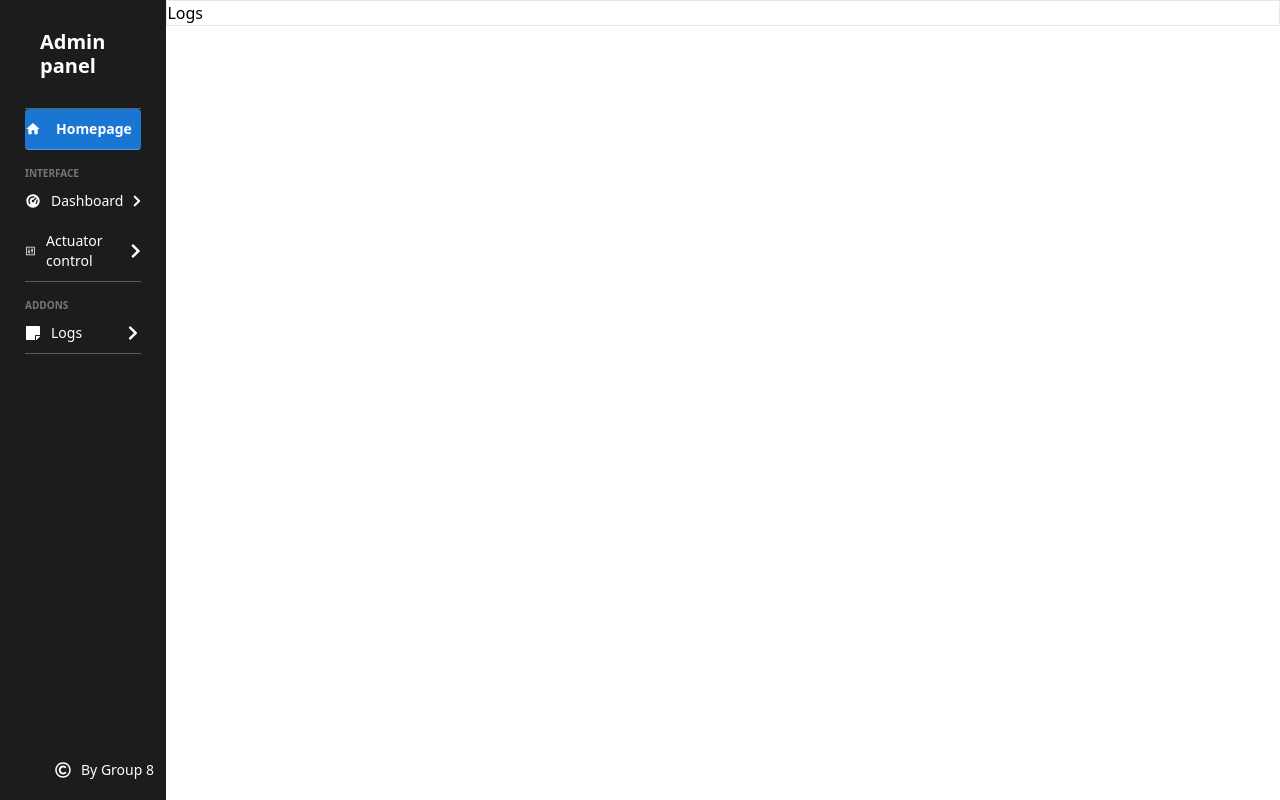
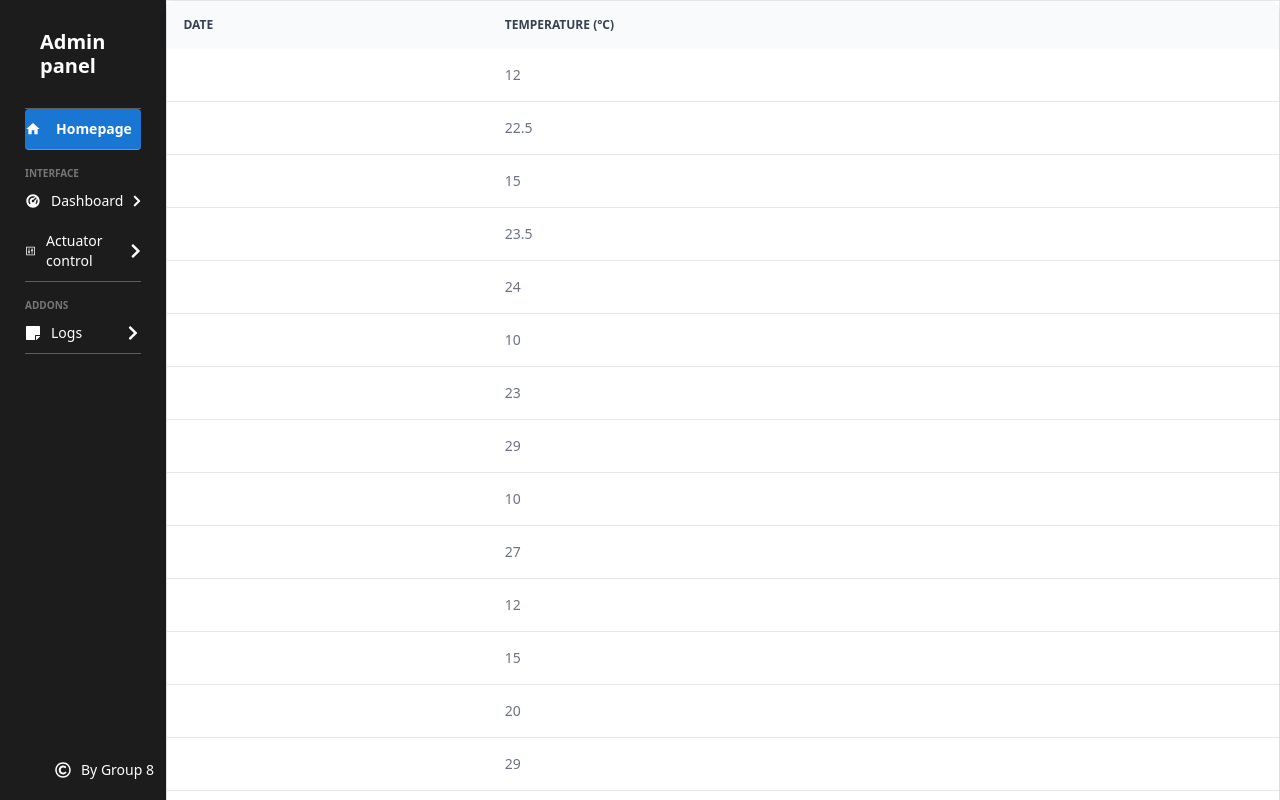
Before and after one commit to khizerkhan-2316/kos.client, a React (Create React App) app: page /logs in a window 1280 px wide. Shown: the top 800 px of the page. Built offline with nearby package versions, Linux system fonts and the light colour scheme.

Commit message:
Version 3

```diff
--- /dev/null
+++ b/src/data/mockData.js
@@ -0,0 +1,49 @@
+const data = [
+    {
+      time: '8:00 AM',
+      temperature: 12,
+      co2Level: 225,
+    },
+    {
+      time: '9:00 AM',
+      temperature: 22.5,
+      co2Level: 410,
+    },
+    {
+      time: '10:00 AM',
+      temperature: 15,
+      co2Level: 300,
+    },
+    {
+      time: '11:00 AM',
+      temperature: 23.5,
+      co2Level: 430,
+    },
+    {
+      time: '12:00 PM',
+      temperature: 24,
+      co2Level: 435,
+    },
+    {
+      time: '1:00 PM',
+      temperature: 10,
+      co2Level: 200,
+    },
+    {
+      time: '2:00 PM',
+      temperature: 23,
+      co2Level: 400,
+    },
+  ];
+
+  // Generate 20 more data entries
+  for (let i = 0; i < 20; i++) {
+    const newEntry = {
+      time: `${i + 3}:00 PM`, // Start from 3:00 PM
+      temperature: Math.floor(Math.random() * (30 - 10 + 1)) + 10, // Random temperature between 10 and 30
+      co2Level: Math.floor(Math.random() * (500 - 100 + 1)) + 100, // Random CO2 level between 100 and 500
+    };
+    data.push(newEntry);
+  }
+
+  export { data };
--- a/src/pages/Dashboard.js
+++ b/src/pages/Dashboard.js
@@ -1,53 +1,17 @@
 import React from 'react';
 import { LineChart, Line, XAxis, YAxis, CartesianGrid, Tooltip, Legend, ResponsiveContainer } from 'recharts';
+import {data} from "../data/mockData.js"
 
-const data = [
-  {
-    time: '8:00 AM',
-    temperature: 22,
-    co2Level: 400,
-  },
-  {
-    time: '9:00 AM',
-    temperature: 22.5,
-    co2Level: 410,
-  },
-  {
-    time: '10:00 AM',
-    temperature: 15,
-    co2Level: 300,
-  },
-  {
-    time: '11:00 AM',
-    temperature: 23.5,
-    co2Level: 430,
-  },
-  {
-    time: '12:00 PM',
-    temperature: 24,
-    co2Level: 435,
-  },
-  {
-    time: '1:00 PM',
-    temperature: 10,
-    co2Level: 200,
-  },
-  {
-    time: '2:00 PM',
-    temperature: 23,
-    co2Level: 400,
-  },
-];
 
 function Dashboard() {
   return (
-    <div className="w-[87%] border ml-[13%]">
+    <div className="w-[87%] ml-[13%]">
       <h1 className="mt-[100px] mb-4 text-4xl font-semibold leading-tight text-gray-900 md:text-5xl lg:text-6xl">Dashboard</h1>
       <h2 className="mt-[50px] mb-4 text-3xl font-semibold text-gray-900">Temperature and CO2 Level</h2>
 
       <div className='flex'>
         <div className='basic-[70%]'>
-        <LineChart
+        <LineChart className='shadow-md rounded p-10 border ml-10'
           width={1000}
           height={600}
           data={data}
@@ -64,8 +28,8 @@ function Dashboard() {
           <YAxis yAxisId="right" label={{ value: 'CO2 Level (ppm)', angle: -90, position: 'insideRight' }} orientation="right" />
           <Tooltip />
           <Legend />
-          <Line yAxisId="left" type="monotone" dataKey="temperature" stroke="#8884d8" activeDot={{ r: 8 }} name="Temperature (°C)" />
-          <Line yAxisId="right" type="monotone" dataKey="co2Level" stroke="#82ca9d" name="CO2 Level (ppm)" />
+          <Line yAxisId="left" type="monotone" dataKey="temperature" stroke="#8884d8" strokeWidth={3} activeDot={{ r: 8 }} name="Temperature (°C)" />
+          <Line yAxisId="right" type="monotone" dataKey="co2Level" stroke="#82ca9d" strokeWidth={3} name="CO2 Level (ppm)" />
         </LineChart>
         </div>
         <div className='basic-[30%]'>
--- a/src/pages/Logs.js
+++ b/src/pages/Logs.js
@@ -1,7 +1,31 @@
+import React from "react";
+import { data } from "../data/mockData.js";
+
 function Logs() {
   return (
     <div className="w-[87%] border ml-[13%]">
-      <h1>Logs</h1>
+      <div className="relative overflow-x-auto shadow-md sm:rounded-lg">
+      <table className="w-full text-sm text-left rtl:text-right text-gray-500 dark:text-gray-400">
+        <thead className="text-xs text-gray-700 uppercase bg-gray-50 dark:bg-gray-700 dark:text-gray-400">
+          <tr>
+            <th scope="col" className="p-4">
+              Date
+            </th>
+            <th scope="col" className="px-6 py-3">
+              Temperature (°C)
+            </th>
+          </tr>
+        </thead>
+        <tbody>
+          {data.map((entry, index) => (
+            <tr key={index} className="bg-white border-b dark:bg-gray-800 dark:border-gray-700 hover:bg-gray-50 dark:hover:bg-gray-600">
+              <td className="p-4">{entry.date}</td>
+              <td className="px-6 py-4">{entry.temperature}</td>
+            </tr>
+          ))}
+        </tbody>
+      </table>
+    </div>
     </div>
   );
 }
```
